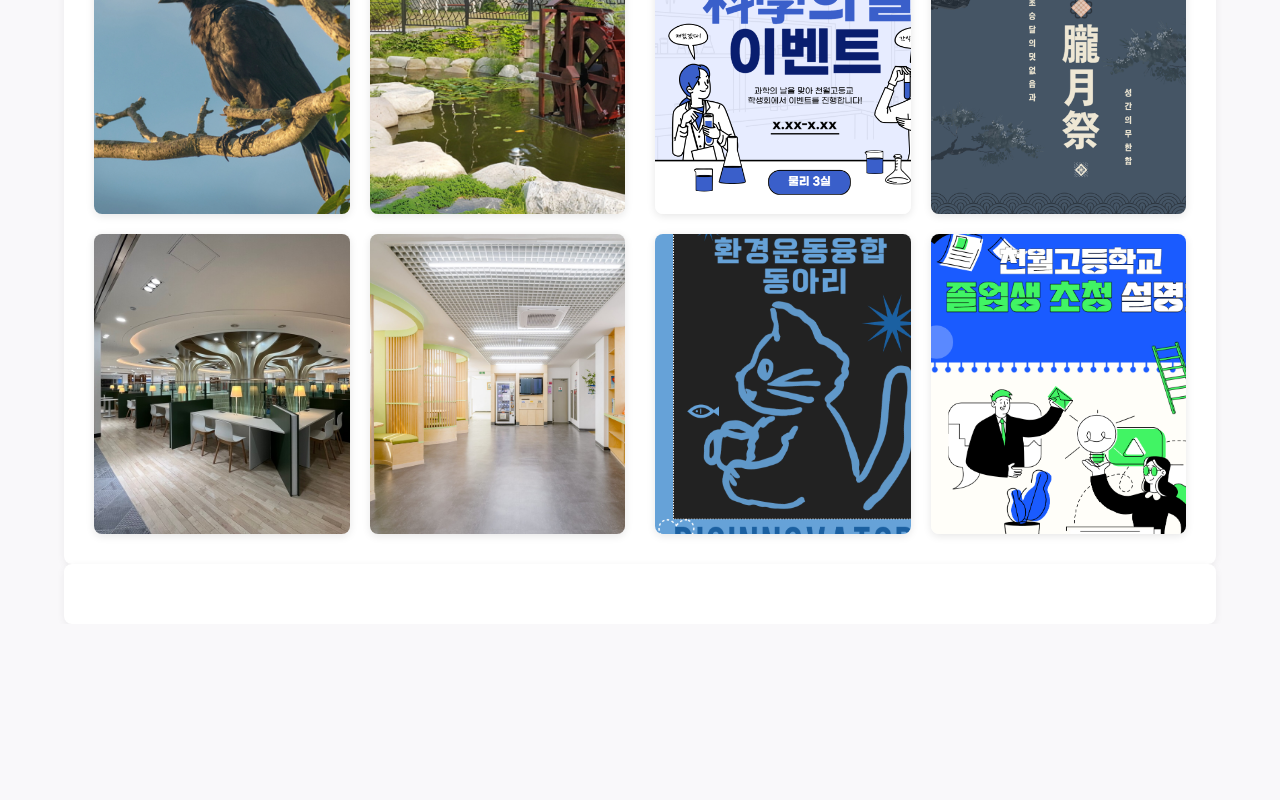
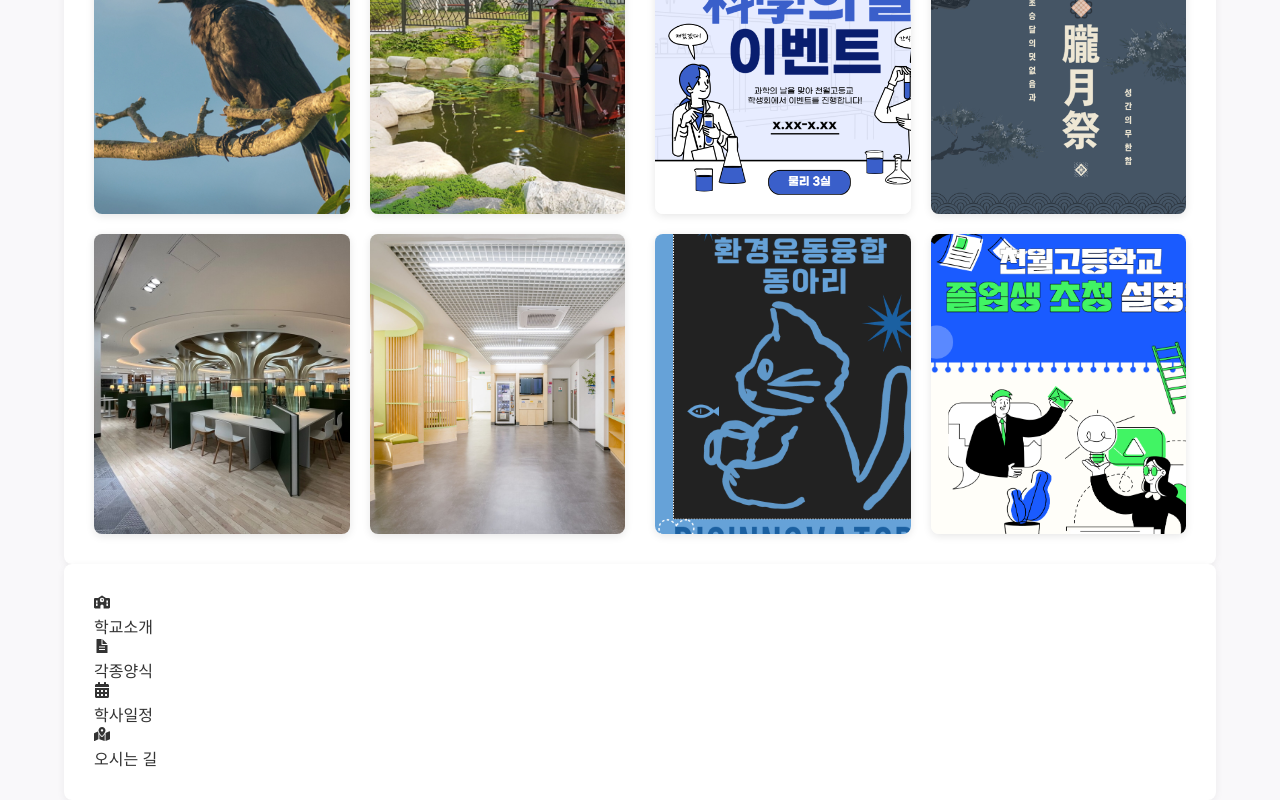
Before and after one commit to shail1027/cwhs-web, a React app in the folder frontend/: page / in a window 1280 px wide. Shown: the part 1218-2018 px from the top of the page. Before the commit the page ends 1842 px from the top, so only its background shows below. Built offline with nearby package versions, Linux system fonts and the light colour scheme; the HTML template or start-up script is replaced by a standard one.

Commit message:
feat: quickmenu react icon

```diff
--- a/frontend/src/pages/Home/components/QuickMenu.module.css
+++ b/frontend/src/pages/Home/components/QuickMenu.module.css
@@ -0,0 +1,12 @@
+* {
+    margin: 0;
+    padding: 0;
+    box-sizing: border-box;
+}
+
+.container{
+    display: flex;
+    flex-direction: column;
+    align-items: center;
+    gap: 12px;
+}
--- a/frontend/src/pages/Home/components/QuickMenu.tsx
+++ b/frontend/src/pages/Home/components/QuickMenu.tsx
@@ -4,37 +4,61 @@ import { Link } from "react-router-dom";
 
 import { FaSchool } from "react-icons/fa6";
 import { IoDocumentTextSharp } from "react-icons/io5";
-
+import { FaMapMarkedAlt } from "react-icons/fa";
+import { FaCalendarAlt } from "react-icons/fa";
 
 interface QuickMenuList {
   id: number;
   name: string;
-    icon: string;
+  icon: React.ElementType;
+  linkto: string;
 }
 
 const QML: QuickMenuList[] = [
   {
     id: 1,
     name: "학교소개",
-        icon: "FaSchool"
+    icon: FaSchool,
+    linkto: "introduce",
   },
   {
     id: 2,
     name: "각종양식",
-        icon: "IoDocumentTextSharp"
+    icon: IoDocumentTextSharp,
+    linkto: "#",
   },
   {
     id: 3,
-        name: "각종양식",
-        icon: "IoDocumentTextSharp"
-    }
-]
+    name: "학사일정",
+    icon: FaCalendarAlt,
+    linkto: "#",
+  },
+  {
+    id: 4,
+    name: "오시는 길",
+    icon: FaMapMarkedAlt,
+    linkto: "#",
+  },
+];
 
 const QuickMenu = () => {
   return (
     <div className={styles["container"]}>
       <ul className={styles["list"]}>
-                {}
+        {QML.map((props) => {
+          const Icon = props.icon;
+          return (
+            <li key={props.id}>
+              {" "}
+              <Link to={props.linkto}>
+                <div className={styles["list-item"]}>
+                  <Icon />
+                  <p>{props.name}</p>
+                </div>
+              </Link>
+            </li>
+          );
+        })}
       </ul>
     </div>
   );
```
Lines whose indentation alone changed are shown as unchanged.
